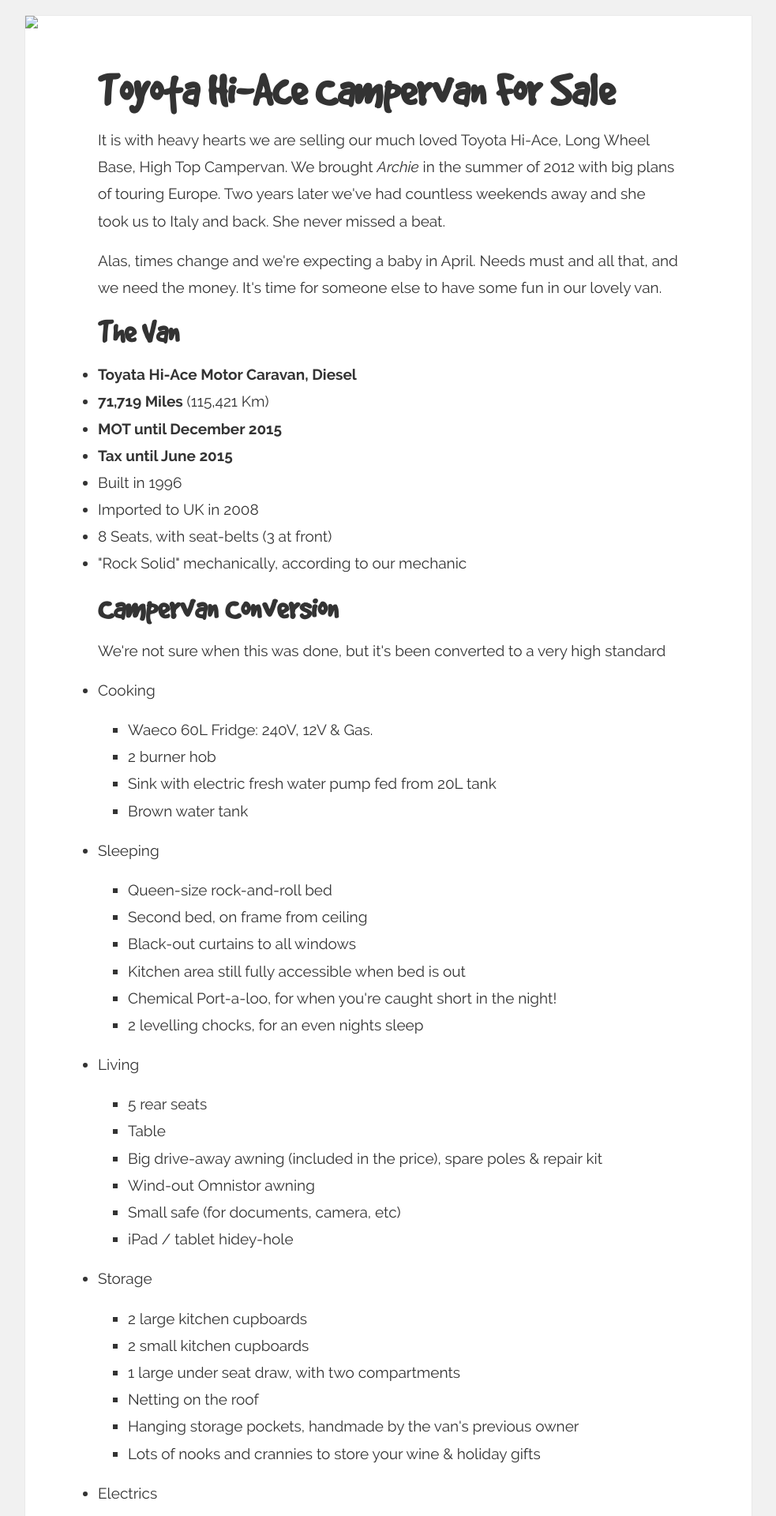
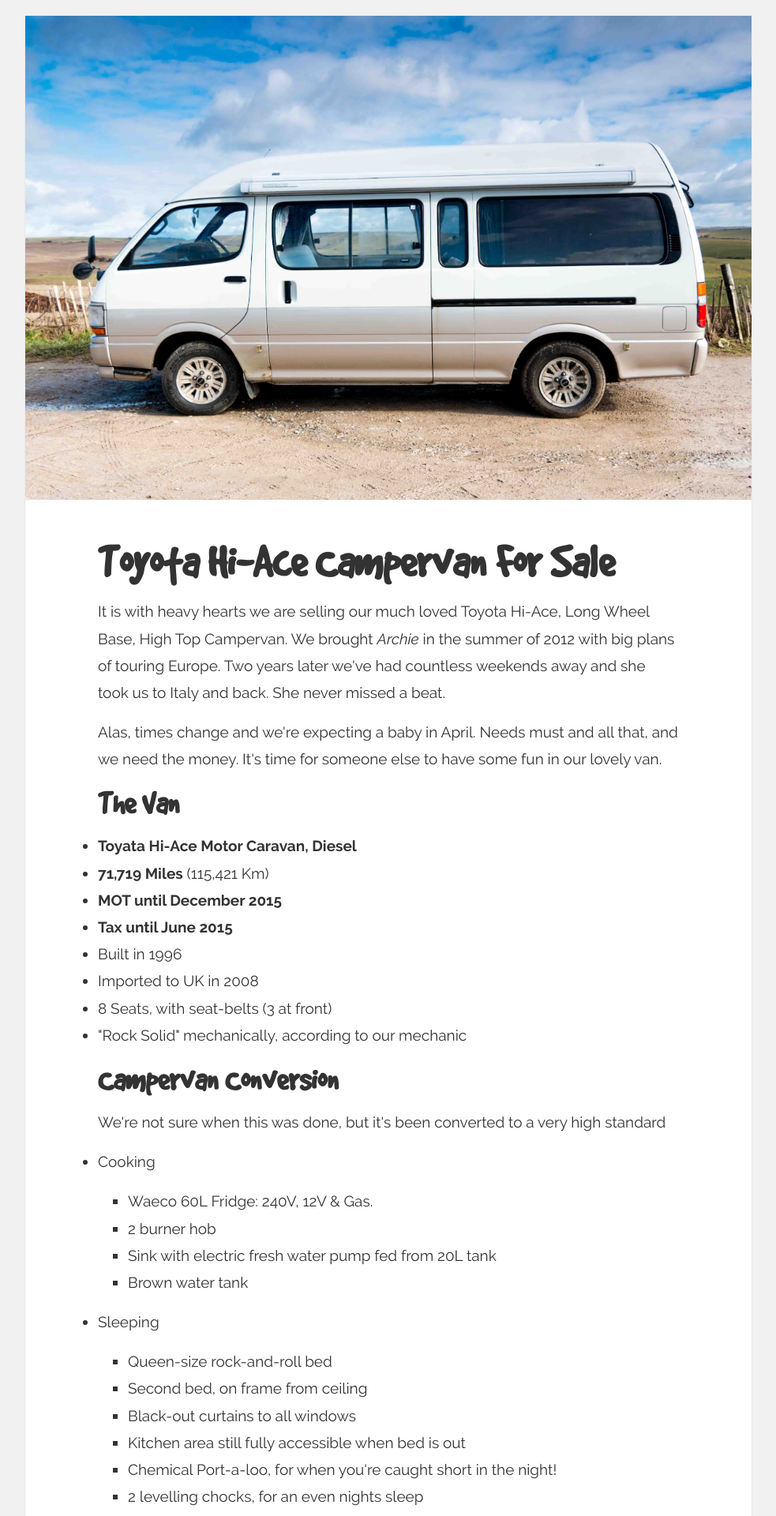
Before and after one commit to roobottom/buy-our-campervan, a Jekyll site: the page built from index.html, in a window 1280 px wide. Shown: the top 1920 px of the page at 79% size, without its empty margins (148-1131 px from the left). Built offline with Jekyll 4.4.1, drawn with Linux system fonts in a browser that asks for light colours.

Commit message:
fixed path to main image

```diff
--- a/index.html
+++ b/index.html
@@ -4,7 +4,7 @@ title: Home
 ---
 
 <div class="banner">
-    <img src="{{ site.baseurl }}images/header.jpg"/>
+    <img src="{{ site.baseurl }}/images/header.jpg"/>
 </div>
 
 <div class="prose">
```
